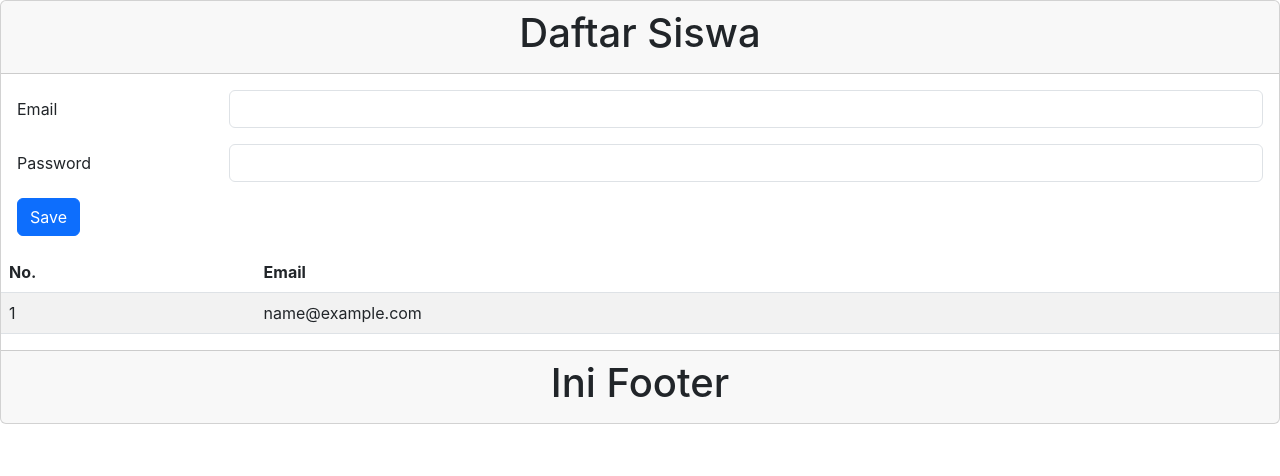
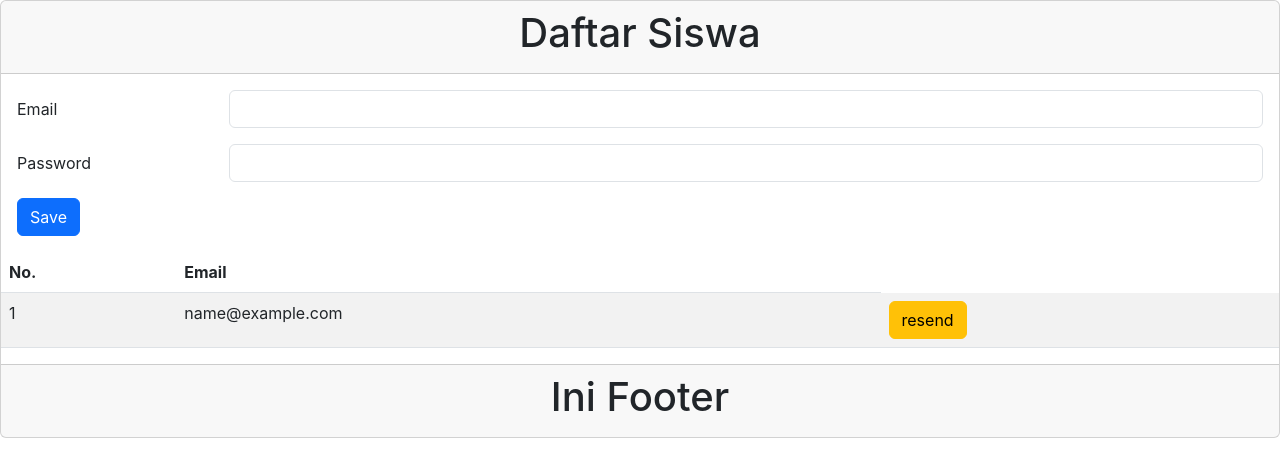
Before and after one commit to Dean12-web/learn-react, a React (Create React App) app: page / in a window 1280 px wide. Both pictures are taken after typing "name@example.com", "Sample123" into the empty fields and a click on the button "Save". Shown: the top 476 px of the page. Built offline with nearby package versions, Linux system fonts and the light colour scheme; no server answers.

Commit message:
Fixing Add Proccess

```diff
--- a/src/components/UserBox.js
+++ b/src/components/UserBox.js
@@ -10,13 +10,49 @@ export default function UserBox() {
     useEffect(() => {
         axios.get(`http://localhost:3001/users`).then((response) => {
             if (response.data.success)
-                setData(response.data.data)
+                setData(response.data.data.map(item => ({ ...item, sent: true })))
+        }).catch(()=>{
+            setData([])
         })
     }, [])
 
     const addStudent = (email, password) => {
-        setData([{ email, password }, ...data])
-        axios.post(`http://localhost:3001/users`, {email, password}).then((response) => {
+        const _id = Date.now().toString() //Temporary ID, For Safety U can Use UUID
+        setData([{ _id, email, password, sent: true }, ...data])
+        axios.post(`http://localhost:3001/users`, { email, password }).then((response) => {
+            setData(currentData => currentData.map(item => {
+                if (item._id === _id) {
+                    item._id = response.data.data._id
+                }
+                return item
+            }))
+        }).catch(() => {
+            setData(currentData => currentData.map(item => {
+                if (item._id === _id) {
+                    item.sent = false
+                }
+                return item
+            }))
+        })
+    }
+
+    const resendStudent = ({ _id, email, password }) => {
+        axios.post(`http://localhost:3001/users`, { email, password }).then((response) => {
+            setData(currentData => currentData.map(item => {
+                if (item._id === _id) {
+                    item._id = response.data.data._id
+                    item.sent = true
+                }
+                return item
+            }))
+        }).catch(()=>{
+
+        })
+    }
+
+    const removeStudent = (id) => {
+        axios.delete(`http://localhost:3001/users/${id}`).then((response) => {
+            setData(data.filter(item => item._id !== id))
         })
     }
     return (
@@ -27,7 +63,7 @@ export default function UserBox() {
             <div className="card-body">
                 <UserForm add={addStudent} />
             </div>
-            <UserList students={data} />
+            <UserList students={data} remove={removeStudent} resend ={resendStudent}/>
             <div className="card-footer">
                 <h1 className="text-center">Ini Footer</h1>
             </div>
--- a/src/components/UserItem.js
+++ b/src/components/UserItem.js
@@ -1,8 +1,19 @@
-export default function UserItem({no, student}) {
+export default function UserItem({ no, student, remove, resend }) {
     return (
         <tr>
             <td>{no}</td>
             <td>{student.email}</td>
+            {student.sent ? (
+                <td>
+                    <button className="btn btn-success" type="button">Edit</button>&nbsp;
+                    <button className="btn btn-danger" type="button" onClick={remove}>Delete</button>
+                </td>
+            ) : (
+                <td>
+                    <button className="btn btn-warning" type="button" onClick={resend}>resend</button>&nbsp;
+                </td>
+                )
+            }
         </tr>
     )
 }
--- a/src/components/UserList.js
+++ b/src/components/UserList.js
@@ -1,5 +1,5 @@
 import UserItem from "./UserItem"
-export default function UserList({ students }) {
+export default function UserList({ students, remove, resend }) {
     //state is a local variable inside an function, prop is parameter that comes from outside
     return (
         <table className="table table-striped">
@@ -11,8 +11,8 @@ export default function UserList({ students }) {
             </thead>
             <tbody>
                 {
-                    students.map((student,index)=>(
-                        <UserItem key={index} student={student} no={index + 1} />
+                    students.map((student, index) => (
+                        <UserItem key={index} student={student} no={index + 1} remove={() => remove(student._id)} resend={() => resend(student)} />
                     ))
                 }
             </tbody>
```
